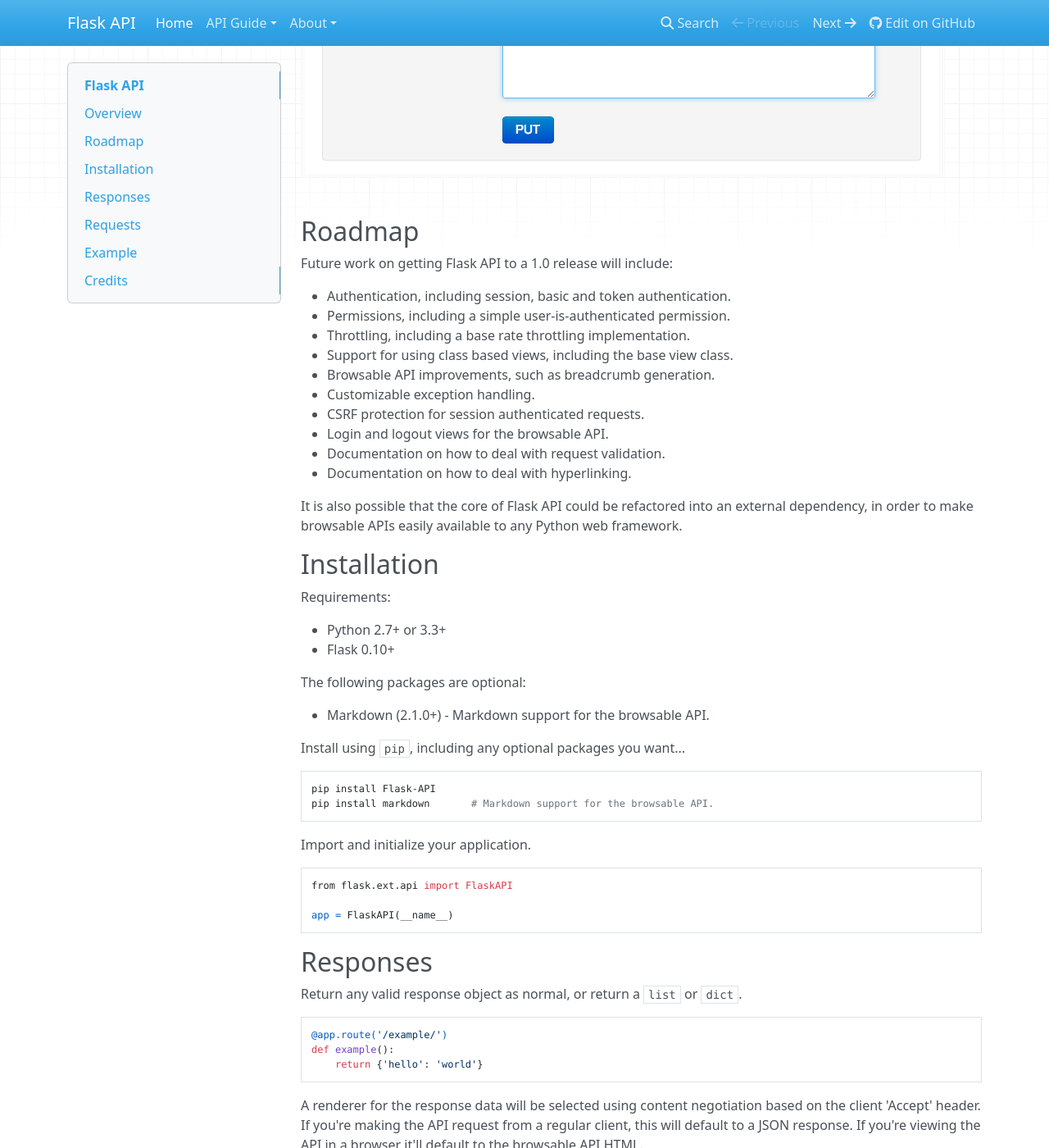
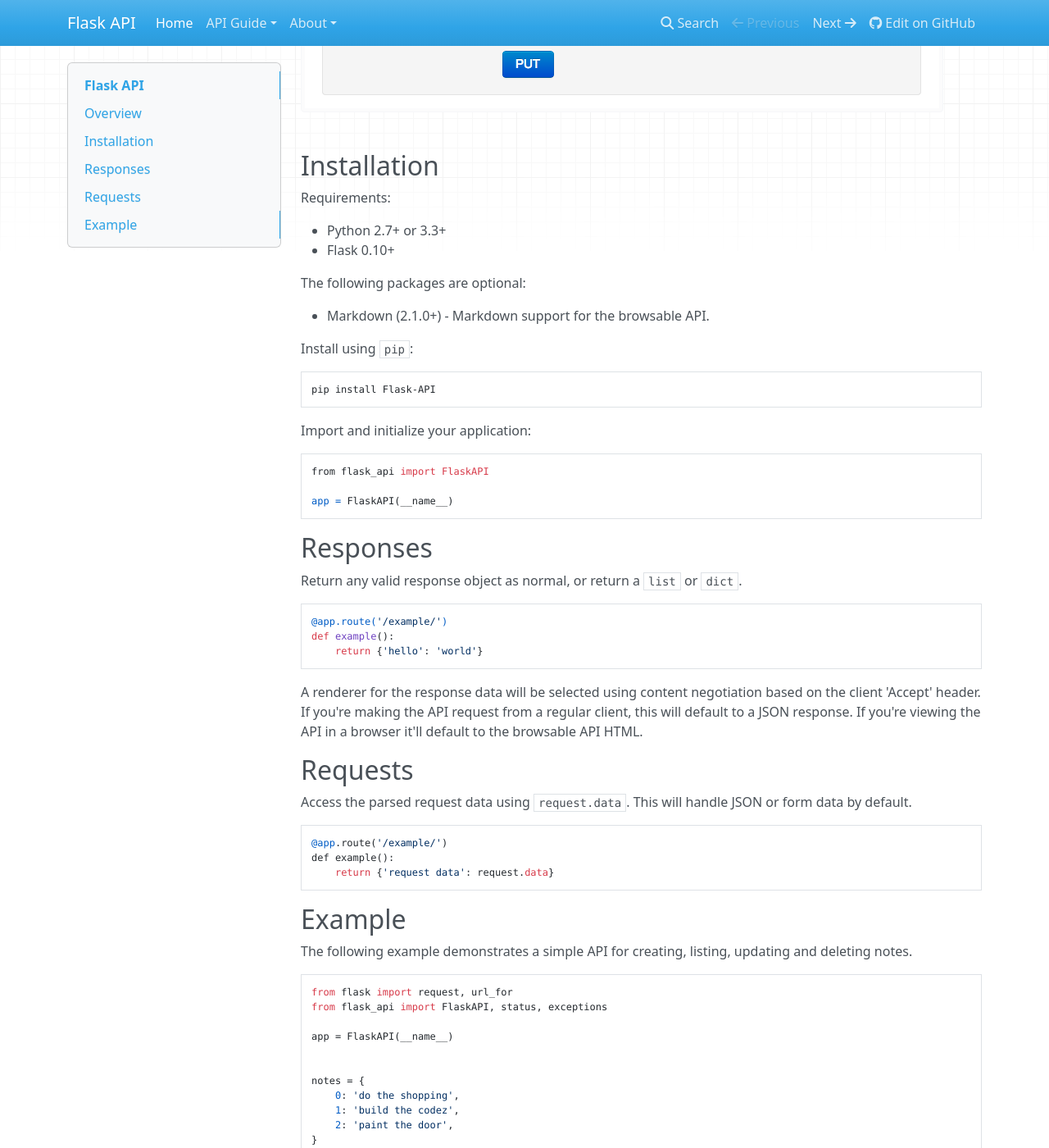
Before and after one commit to greatuber/flask-api, an MkDocs documentation site: the page built from docs/index.md, in a window 1280 px wide and 1400 px high, scrolled down 1063 px. Shown: the whole window at 82% size. Built offline with MkDocs 1.6.1, drawn with Linux system fonts in a browser that asks for light colours; nearby versions of some CDN libraries; old or Windows-style settings are respelled for this version of MkDocs; some of the changed text lies outside the part shown.

Commit message:
Update docs for 1.0 release

```diff
--- a/docs/index.md
+++ b/docs/index.md
@@ -6,30 +6,9 @@ Browsable Web APIs for Flask
 
 ## Overview
 
-Flask API is an implementation of the same web browsable APIs that [Django REST framework][django-rest-framework] provides.
-
-It gives you properly content negotiated responses and smart request parsing.
-
-It is currently a work in progress, but the fundamentals are in place and you can already start building kick-ass browsable Web APIs with it.  If you want to start using Flask API right now go ahead and do so, but be sure to follow the release notes of new versions carefully.
+Flask API is a drop-in replacement for Flask that provides an implementation of browsable APIs similar to what [Django REST framework](http://www.django-rest-framework.org) provides. It gives you properly content negotiated-responses and smart request parsing:
 
 ![Screenshot](screenshot.png)
-
-## Roadmap
-
-Future work on getting Flask API to a 1.0 release will include:
-
-* Authentication, including session, basic and token authentication.
-* Permissions, including a simple user-is-authenticated permission.
-* Throttling, including a base rate throttling implementation.
-* Support for using class based views, including the base view class.
-* Browsable API improvements, such as breadcrumb generation.
-* Customizable exception handling.
-* CSRF protection for session authenticated requests.
-* Login and logout views for the browsable API.
-* Documentation on how to deal with request validation.
-* Documentation on how to deal with hyperlinking.
-
-It is also possible that the core of Flask API could be refactored into an external dependency, in order to make browsable APIs easily available to any Python web framework.
 
 ## Installation
 
@@ -42,14 +21,13 @@ The following packages are optional:
 
 * Markdown (2.1.0+) - Markdown support for the browsable API.
 
-Install using `pip`,  including any optional packages you want...
+Install using `pip`:
 
     pip install Flask-API
-    pip install markdown       # Markdown support for the browsable API.
 
-Import and initialize your application.
+Import and initialize your application:
 
-    from flask.ext.api import FlaskAPI
+    from flask_api import FlaskAPI
 
     app = FlaskAPI(__name__)
 
@@ -75,62 +53,62 @@ Access the parsed request data using `request.data`.  This will handle JSON or f
 
 The following example demonstrates a simple API for creating, listing, updating and deleting notes.
 
-	from flask import request, url_for
-	from flask.ext.api import FlaskAPI, status, exceptions
+    from flask import request, url_for
+    from flask_api import FlaskAPI, status, exceptions
 
-	app = FlaskAPI(__name__)
+    app = FlaskAPI(__name__)
 
 
-	notes = {
-	    0: 'do the shopping',
-	    1: 'build the codez',
-	    2: 'paint the door',
-	}
+    notes = {
+        0: 'do the shopping',
+        1: 'build the codez',
+        2: 'paint the door',
+    }
 
-	def note_repr(key):
-	    return {
-	        'url': request.host_url.rstrip('/') + url_for('notes_detail', key=key),
-	        'text': notes[key]
-	    }
+    def note_repr(key):
+        return {
+            'url': request.host_url.rstrip('/') + url_for('notes_detail', key=key),
+            'text': notes[key]
+        }
 
 
-	@app.route("/", methods=['GET', 'POST'])
-	def notes_list():
-	    """
-	    List or create notes.
-	    """
-	    if request.method == 'POST':
-	        note = str(request.data.get('text', ''))
-	        idx = max(notes.keys()) + 1
-	        notes[idx] = note
-	        return note_repr(idx), status.HTTP_201_CREATED
+    @app.route("/", methods=['GET', 'POST'])
+    def notes_list():
+        """
+        List or create notes.
+        """
+        if request.method == 'POST':
+            note = str(request.data.get('text', ''))
+            idx = max(notes.keys()) + 1
+            notes[idx] = note
+            return note_repr(idx), status.HTTP_201_CREATED
 
-	    # request.method == 'GET'
-	    return [note_repr(idx) for idx in sorted(notes.keys())]
+        # request.method == 'GET'
+        return [note_repr(idx) for idx in sorted(notes.keys())]
 
 
-	@app.route("/<int:key>/", methods=['GET', 'PUT', 'DELETE'])
-	def notes_detail(key):
-	    """
-	    Retrieve, update or delete note instances.
-	    """
-	    if request.method == 'PUT':
-	        note = str(request.data.get('text', ''))
-	        notes[key] = note
-	        return note_repr(key)
+    @app.route("/<int:key>/", methods=['GET', 'PUT', 'DELETE'])
+    def notes_detail(key):
+        """
+        Retrieve, update or delete note instances.
+        """
+        if request.method == 'PUT':
+            note = str(request.data.get('text', ''))
+            notes[key] = note
+            return note_repr(key)
 
-	    elif request.method == 'DELETE':
-	        notes.pop(key, None)
-	        return '', status.HTTP_204_NO_CONTENT
+        elif request.method == 'DELETE':
+            notes.pop(key, None)
+            return '', status.HTTP_204_NO_CONTENT
 
-	    # request.method == 'GET'
-	    if key not in notes:
-	        raise exceptions.NotFound()
-	    return note_repr(key)
+        # request.method == 'GET'
+        if key not in notes:
+            raise exceptions.NotFound()
+        return note_repr(key)
 
 
-	if __name__ == "__main__":
-	    app.run(debug=True)
+    if __name__ == "__main__":
+        app.run(debug=True)
 
 Now run the webapp:
 
@@ -148,17 +126,3 @@ You can now open a new tab and interact with the API from the command line:
     {"url": "http://127.0.0.1:5000/1/", "text": "flask api is teh awesomez"}
 
 You can also work on the API directly in your browser, by opening <http://127.0.0.1:5000/>.  You can then navigate between notes, and make `GET`, `PUT`, `POST` and `DELETE` API requests.
-
-## Credits
-
-To stay up to date with progress on Flask API, follow Tom Christie on twitter, [here][tomchristie].
-
-Many thanks to [Nicolas Clairon][nicolas-clarion] for making the `flask_api` PyPI package available.
-
-[travis-image]: https://travis-ci.org/tomchristie/flask-api.png?branch=master
-[travis-link]: https://travis-ci.org/tomchristie/flask-api
-[coveralls-image]: https://coveralls.io/repos/tomchristie/flask-api/badge.png?branch=master
-[coveralls-link]: https://coveralls.io/r/tomchristie/flask-api?branch=master
-[django-rest-framework]: http://www.django-rest-framework.org
-[tomchristie]: https://twitter.com/_tomchristie
-[nicolas-clarion]: https://github.com/namlook/
--- a/flask_api/__init__.py
+++ b/flask_api/__init__.py
@@ -1,3 +1,3 @@
 from flask_api.app import FlaskAPI
 
-__version__ = '0.7.1'
+__version__ = '1.0b1'
```
Also changed, not shown: README.md (+2 -2 lines), docs/about/release-notes.md (+3 -1 lines), setup.py (+1 -12 lines).
